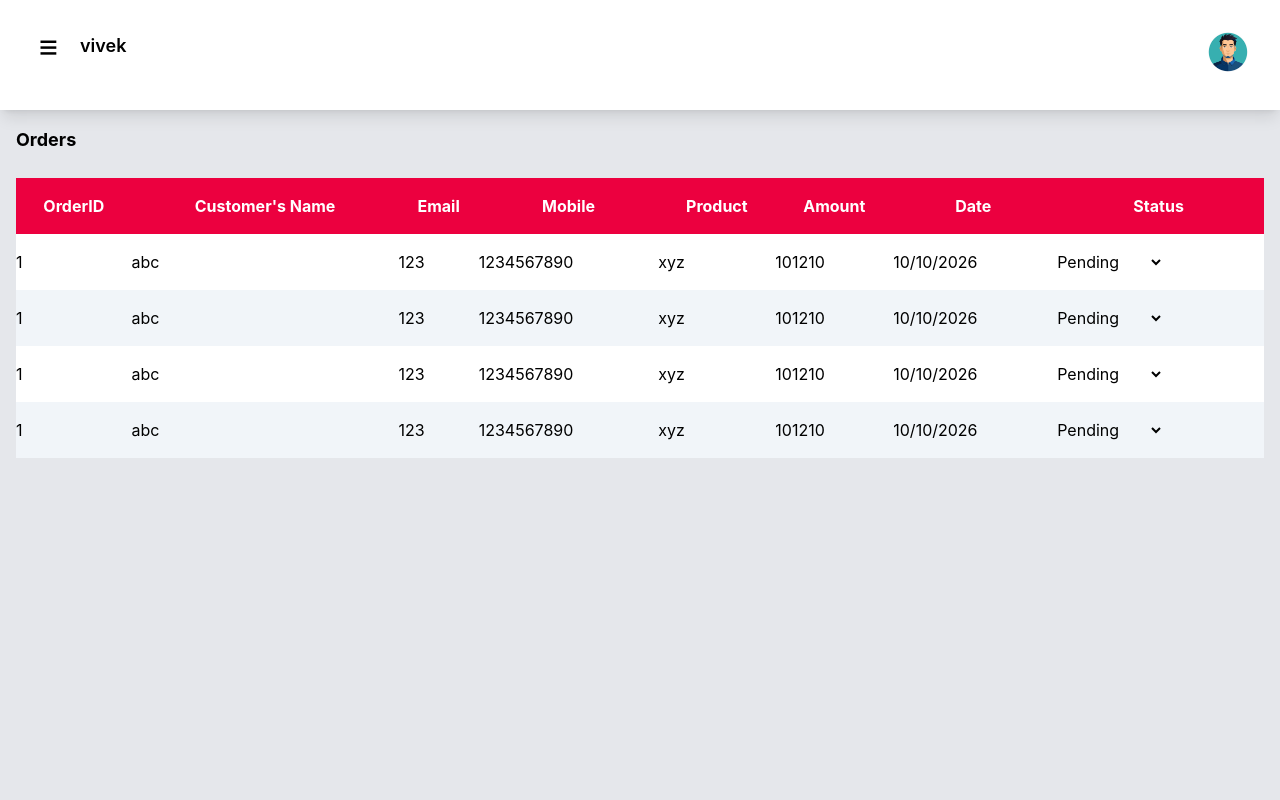
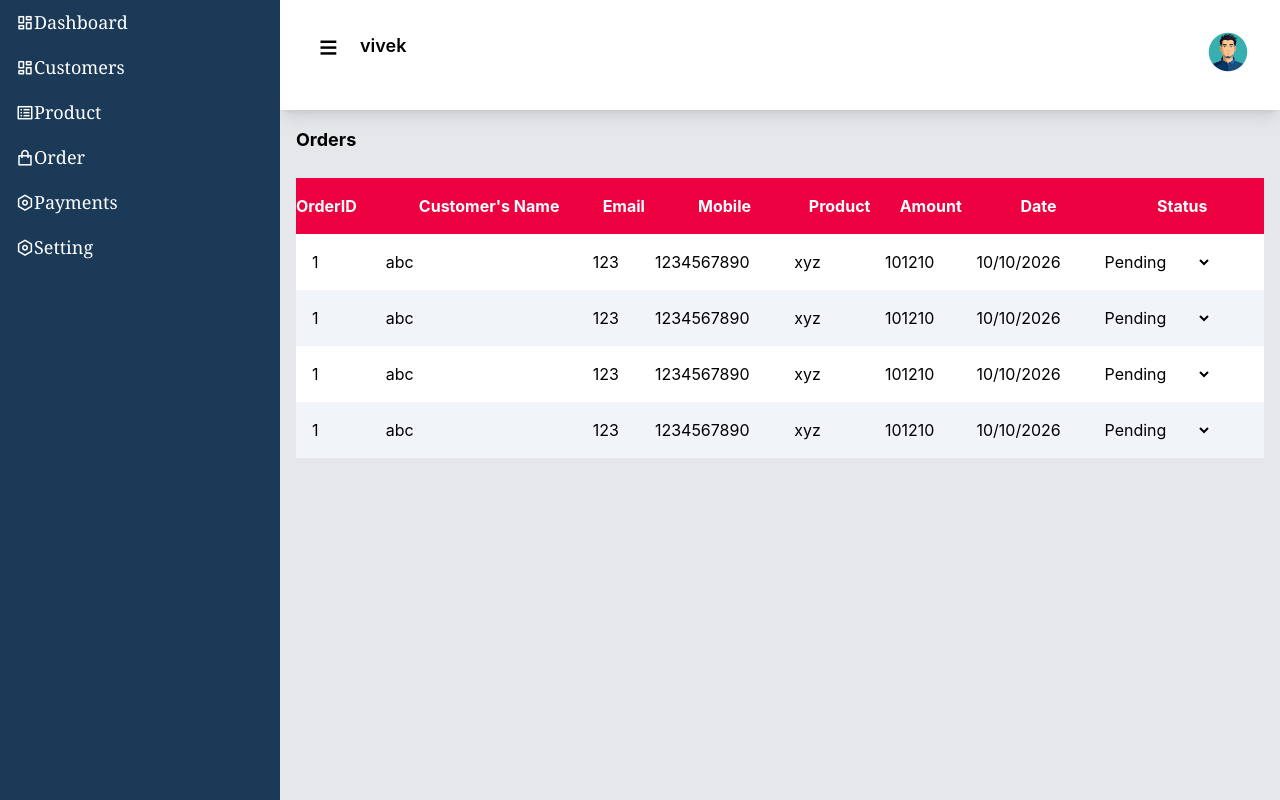
Before and after one commit to vivek76-coder/React-E-commerce, a React (Vite) app: page /admin/Order in a window 1280 px wide. Built offline with nearby package versions, Linux system fonts and the light colour scheme.

Commit message:
day 08/03/2026 working on multiple page

```diff
--- a/src/component/Admin/Customers.jsx
+++ b/src/component/Admin/Customers.jsx
@@ -93,7 +93,7 @@ const Customer = () => {
                                         background: (index + 1) % 2 === 0 ? '#f1f5f9' : ' white'
                                     }}
                                 >
-                                    <td className='py-4 flex gap-4'>
+                                    <td className='p-4 flex gap-4'>
                                         <div className='flex gap-4 px-4 '>
                                             <img src='/images/avatar.avif' className='w-10 h-10 rounded-full' />
                                             <div className='flex flex-col'>
--- a/src/component/Admin/Order.jsx
+++ b/src/component/Admin/Order.jsx
@@ -49,8 +49,8 @@ const Order = () => {
                 <h1 className='text-lg font-bold'>Orders</h1>
                 <table className='w-[100%] mt-6 m-auto'>
                     <thead>
-                        <tr className='bg-rose-600 text-white '>
-                            <th className='py-4 '>OrderID</th>
+                        <tr className='bg-rose-600 text-white'>
+                            <th className='py-4 text-left'>OrderID</th>
                             <th>Customer's Name</th>
                             <th>Email</th>
                             <th>Mobile</th>
@@ -69,7 +69,7 @@ const Order = () => {
                                         background: (index + 1) % 2 === 0 ? '#f1f5f9' : ' white'
                                     }}
                                 >
-                                    <td className='py-4 flex gap-4'>{order.OrderId}</td>
+                                    <td className='p-4 flex gap-4 '>{order.OrderId}</td>
                                     <td>{order.CustomerName}</td>
                                     <td>{order.Email}</td>
                                     <td>{order.Mobile}</td>
--- a/src/component/Admin/Payment.jsx
+++ b/src/component/Admin/Payment.jsx
@@ -37,7 +37,7 @@ const Payment = () => {
                                         background: (index + 1) % 2 === 0 ? '#f1f5f9' : ' white'
                                     }}
                                 >
-                                    <td className='py-4 flex gap-4'>{payment.paymentId}</td>
+                                    <td className='p-4 flex gap-4'>{payment.paymentId}</td>
                                     <td>{payment.CustomerName}</td>
                                     <td>{payment.Email}</td>
                                     <td>{payment.Mobile}</td>
--- a/src/component/Admin/Product.jsx
+++ b/src/component/Admin/Product.jsx
@@ -69,7 +69,7 @@ const Product = () => {
                                         background: (index + 1) % 2 === 0 ? '#f1f5f9' : ' white'
                                     }}
                                 >
-                                    <td className='py-4 flex gap-4'>{order.OrderId}</td>
+                                    <td className='p-4 flex gap-4'>{order.OrderId}</td>
                                     <td>{order.CustomerName}</td>
                                     <td>{order.Email}</td>
                                     <td>{order.Mobile}</td>
--- a/src/component/Admin/index.jsx
+++ b/src/component/Admin/index.jsx
@@ -1,7 +1,7 @@
 import { useState } from 'react'
 import { Link, useLocation } from 'react-router-dom'
 const Layout = ({ children }) => {
-    const [size, setSize] = useState(0)
+    const [size, setSize] = useState(280)
     const [accountMenu, setAccountMenu] = useState(false)
     const menus = [
         {
@@ -38,7 +38,7 @@ const Layout = ({ children }) => {
     return (
         <div className='flex'>
             <aside
-                className=' fixed top-0 left-0  h-full bg-fuchsia-500'
+                className=' fixed top-0 left-0  h-full bg-[#1B3A57]'
                 style={{
                     width: size,
                     transition: '0.3s'
@@ -47,7 +47,7 @@ const Layout = ({ children }) => {
                 <div className='flex flex-col overflow-hidden gap-x-3 '>
                     {
                         menus.map((menu) => (
-                            <Link to={menu.link} className='py-2 px-4 font-serif text-lg hover:text-white hover:bg-rose-600'>
+                            <Link to={menu.link} className='py-2 px-4 font-serif text-lg text-white hover:text-white hover:bg-rose-600'>
                                 {menu.icon}
                                 {menu.title}
                             </Link>
@@ -65,7 +65,7 @@ const Layout = ({ children }) => {
                 <nav className='bg-white p-8 shadow-lg flex text-center  align-middle justify-between'>
                     <div className='flex gap-4 align-middle'>
                         <button onClick={() => setSize(size === 280 ? 0 : 280)}
-                            className='w-8 h-8 border-none hover:text-white hover:rounded-md hover:border-fuchsia-500 hover:bg-fuchsia-500'
+                            className='w-8 h-8 border-none hover:text-white hover:rounded-md hover:border-fuchsia-500 hover:bg-[#1B3A57]'
                         >
                             <i className="ri-menu-line text-xl font-semibold"></i>
                         </button >
```
Also changed, not shown: 1 other file (tests, documents, lock files or other folders).
